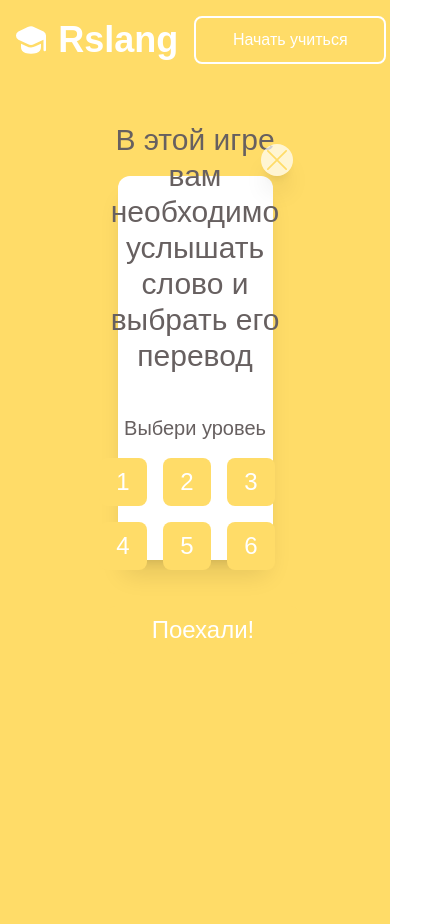
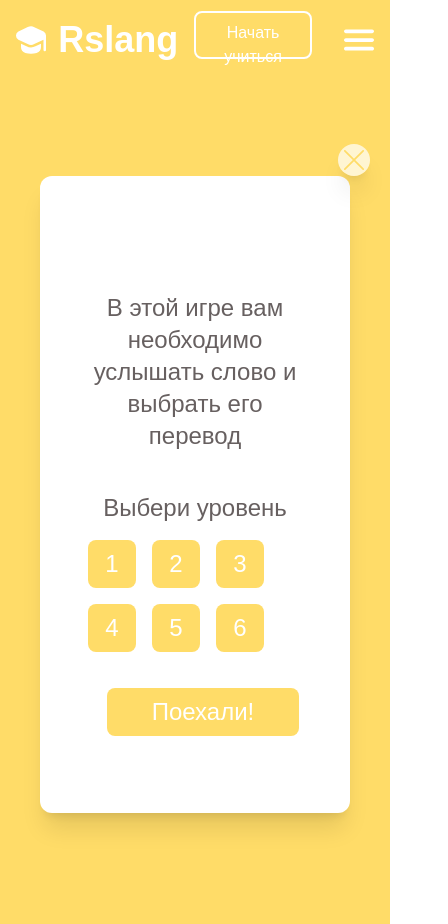
Before and after one commit to Vitaljano/rslang, a React (Create React App) app: page /audiogame in a window 390 px wide. Shown: the whole page, 448 px wide, since content can reach past the window. Built offline with nearby package versions, Linux system fonts and the light colour scheme.

Commit message:
fix: add mobile style for modalGames

```diff
--- a/src/components/AudioGame/ModalStart.jsx
+++ b/src/components/AudioGame/ModalStart.jsx
@@ -26,7 +26,7 @@ function ModalStart({ setActiveModal }) {
   };
 
   return (
-    <div className="modal w-3/6 h-96 bg-white flex items-center justify-center relative fixed top-14 rounded-xl shadow-xl">
+    <div className="modal w-6/6 md:w-4/6 h-5/6 md:h-96 bg-white flex items-center justify-center relative fixed top-14 rounded-xl shadow-xl">
       <Link to="/">
         <div className="close flex absolute bg-white bg-opacity-70 -top-8 -right-5 w-8 h-8 rounded-full shadow-xl items-center justify-center">
           <svg
@@ -44,10 +44,10 @@ function ModalStart({ setActiveModal }) {
         </div>
       </Link>
       <div className="content p-10 flex items-center flex-col justify-center">
-        <div className="rules text-3xl text-grey my-10 text-center">
+        <div className="rules text-2xl  text-grey my-10 text-center">
           В этой игре вам необходимо услышать слово и выбрать его перевод
         </div>
-        <div className="text-xl text-grey mb-2">Выбери уровеь</div>
+        <div className="text-2xl text-grey mb-2">Выбери уровень</div>
         <div className="mb-7">
           {levels.map((el, index) => (
             <button
--- a/src/components/Burger.jsx
+++ b/src/components/Burger.jsx
@@ -4,19 +4,21 @@ import { Link } from 'react-router-dom';
 function Burger({ onClickLink, bgColor }) {
   return (
     <>
-      <div className={bgColor + ' w-full absolute h-full z-50'}>
-        <ul className="my-0 mx-auto flex items-center flex-row text-3xl w-11/12 justify-between">
+      <div className={bgColor + ' w-full absolute h-60 md:h-full z-50 '}>
+        <ul className="my-0 mx-auto flex items-center flex-col  md:flex-row text-3xl w-11/12 justify-between">
           <Link onClick={onClickLink} to="/textbook">
-            <li className="hover:opacity-80 transition-all">Учебник</li>
+            <li className="mt-3 hover:opacity-80 transition-all">Учебник</li>
           </Link>
           <Link onClick={onClickLink} to="/sprint">
-            <li className="hover:opacity-80 transition-all">Спринт</li>
+            <li className="mt-3 hover:opacity-80 transition-all">Спринт</li>
           </Link>
           <Link onClick={onClickLink} to="/audiogame">
-            <li className="hover:opacity-80 transition-all">Аудиовызов</li>
+            <li className="mt-3 hover:opacity-80 transition-all">Аудиовызов</li>
           </Link>
           <Link onClick={onClickLink} to="/stat">
-            <li className="hover:opacity-80 transition-all">Статистика</li>
+            <li className={'mt-3 hover:opacity-80 transition-all'}>
+              Статистика
+            </li>
           </Link>
         </ul>
       </div>
--- a/src/components/Header.jsx
+++ b/src/components/Header.jsx
@@ -106,7 +106,7 @@ function Header() {
             <NavLink to={APP_PAGES.login}>
               <button
                 type="button"
-                className="text-white  md:text-xl border-2 border-bg-white transition duration-300 ease-in-out font-medium rounded-lg w-48 h-12 hover:bg-white hover:text-action hover:border-none  ml-4"
+                className="text-white  p-2 md:text-xl border-2 border-bg-white transition duration-300 ease-in-out font-medium rounded-lg md:w-48 h-12 hover:bg-white hover:text-action hover:border-none  ml-4"
               >
                 Начать учиться
               </button>
@@ -114,7 +114,7 @@ function Header() {
           )}
           <div
             onClick={openBurger ? onClickLink : onClickBurger}
-            className="burger ml-8 cursor-pointer"
+            className="burger ml-8 cursor-pointer "
           >
             <svg
               className={openBurger ? 'rotate-90' : ''}
--- a/src/components/SprintGame/ModalWindow.jsx
+++ b/src/components/SprintGame/ModalWindow.jsx
@@ -25,7 +25,7 @@ function ModalStart({ setActiveModal, preLoader, setDifficult }) {
   };
 
   return (
-    <div className="modal w-3/6 h-80 mx-auto bg-white flex items-center justify-center relative top-24 rounded-xl shadow-xl">
+    <div className="modal w-5/6 md:w-4/6 h-4/6 md:h-80 mx-auto bg-white flex items-center justify-center relative top-24 rounded-xl shadow-xl">
       <Link onClick={dropIsGameFromTextbookHandle} to="/">
         <div className="close flex absolute bg-white bg-opacity-70 -top-8 -right-5 w-8 h-8 rounded-full shadow-xl items-center justify-center">
           <svg
@@ -44,20 +44,20 @@ function ModalStart({ setActiveModal, preLoader, setDifficult }) {
       </Link>
       <div className="content p-10 flex items-center flex-col justify-center">
         {!isGameFromTextbook && (
-          <div className="rules text-3xl text-grey mt-2 mb-4 text-center">
+          <div className="rules pt-5 text-2xl text-grey mt-2 mb-4 text-center">
             В этой игре вам необходимо услышать слово и выбрать его перевод
           </div>
         )}
         {isGameFromTextbook && (
-          <div className="rules text-3xl text-grey mt-2 mb-4 text-center">
+          <div className="rules md:text-3xl text-grey mt-2 mb-4 text-center">
             Ну что, погнали учить слова ?
           </div>
         )}
         {!isGameFromTextbook && (
           <>
-            <div className="text-xl text-grey mb-2">Выбери уровеь</div>
+            <div className="text-xl text-grey mb-2">Выбери уровень</div>
 
-            <div className="mb-7">
+            <div className="mb-7 ">
               <button
                 onClick={difficultHandle}
                 className="w-12 h-12 mx-2 my-2 bg-sprint text-white text-2xl transition duration-300 ease-in-out font-medium rounded-lg hover:bg-white hover:bg-sprintHover hover:shadow-lg"
```
